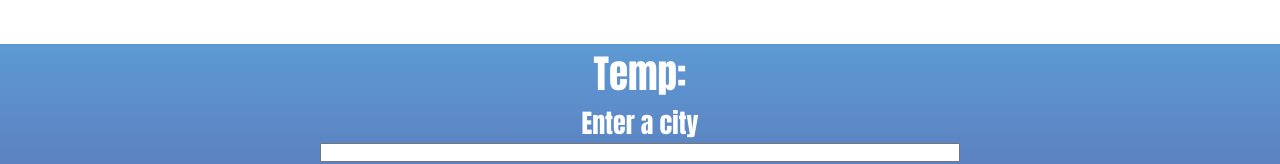
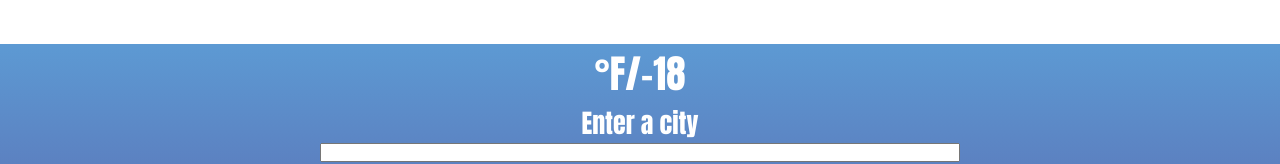
Before and after one commit to MattDizzle/weatherwatch-client, a React (Create React App) app: page / in a window 1280 px wide. Shown: the part 189-353 px from the top of the page. Built offline with nearby package versions, Linux system fonts and the light colour scheme.

Commit message:
Update App.js

```diff
--- a/src/App/App.js
+++ b/src/App/App.js
@@ -108,7 +108,7 @@ export default class App extends Component {
       <div className="App">
         <Header />
         <h2>{this.state.data.name}</h2>
-        <h2> Temp: {temp} </h2>
+        <h2>{temp}<span>°F</span>/{Math.round((5/9) * (temp - 32))} </h2>
 
         <form onSubmit={this.getDataByCityAndState}>
           <label>Enter a city </label>
```
